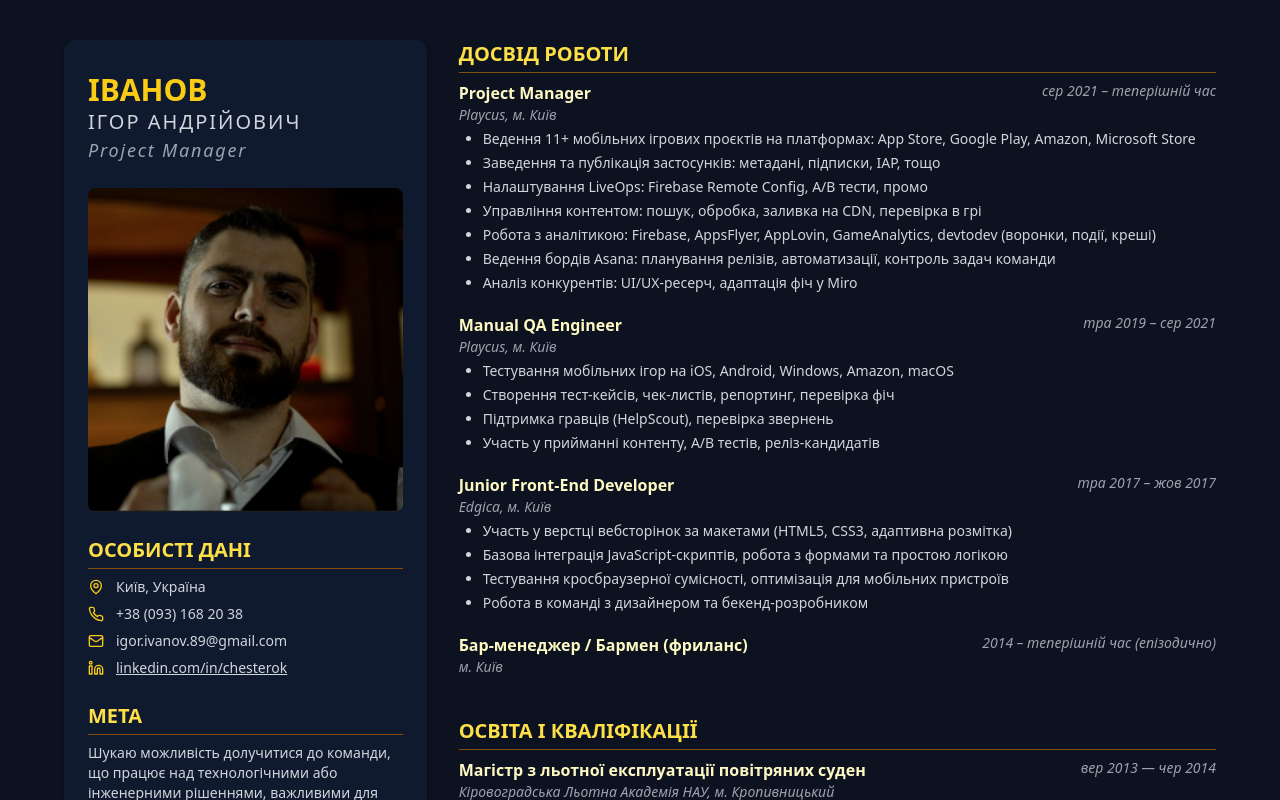
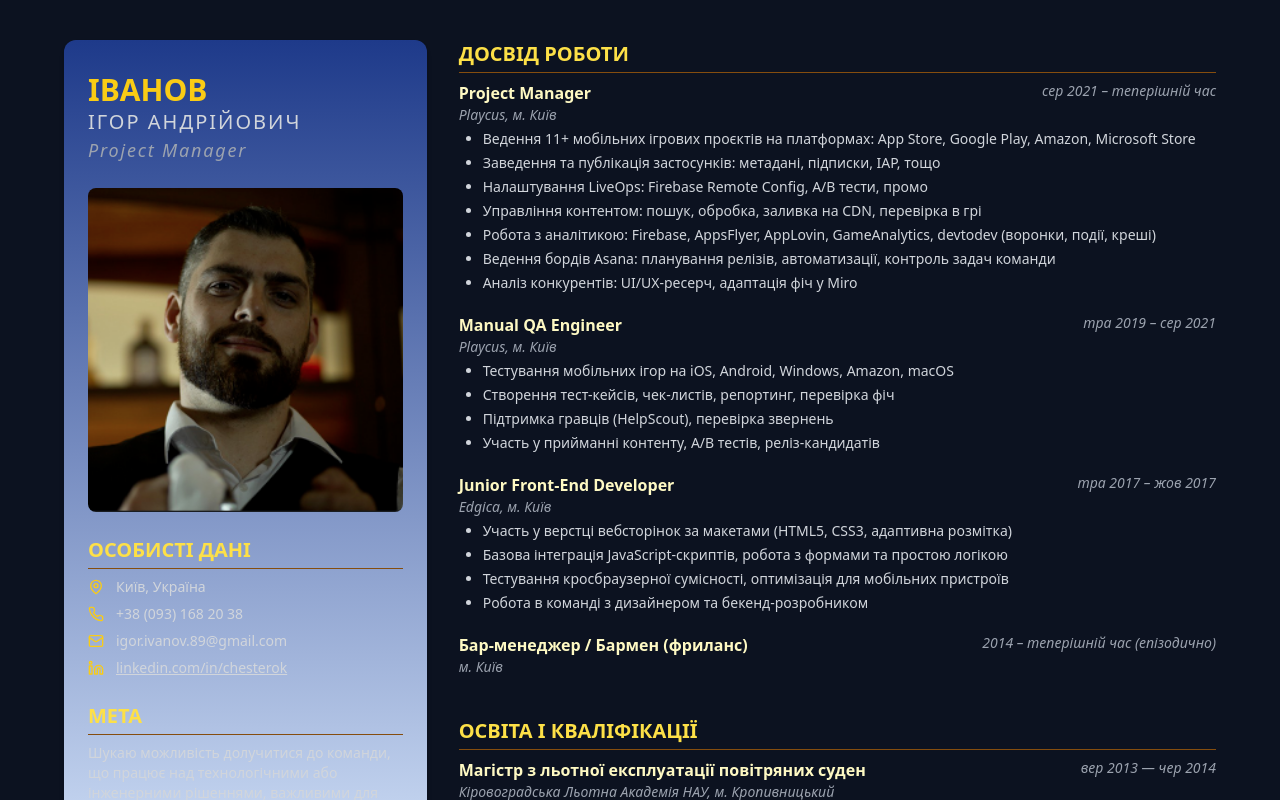
Before and after one commit to OKchesterOK/cv-landing, a React (Vite) app: page / in a window 1280 px wide. Shown: the top 800 px of the page. Built offline with nearby package versions, Linux system fonts and the light colour scheme.

Commit message:
Update App.jsx

```diff
--- a/src/App.jsx
+++ b/src/App.jsx
@@ -6,7 +6,7 @@ export default function App() {
     <main className="min-h-screen bg-[#0c1220] text-white px-4 py-10 font-sans">
       <div className="max-w-6xl mx-auto grid grid-cols-1 md:grid-cols-3 gap-8">
         {/* Left Panel */}
-        <aside className="bg-[#0f1a2f] p-6 rounded-xl shadow-md">
+        <aside className="bg-gradient-to-b from-blue-900 via-blue-100 to-white text-black p-6 rounded-xl shadow-md">
           <Section noLine>
             <div className="text-left mb-6">
               <h1 className="text-3xl font-bold text-yellow-400">ІВАНОВ</h1>
```
